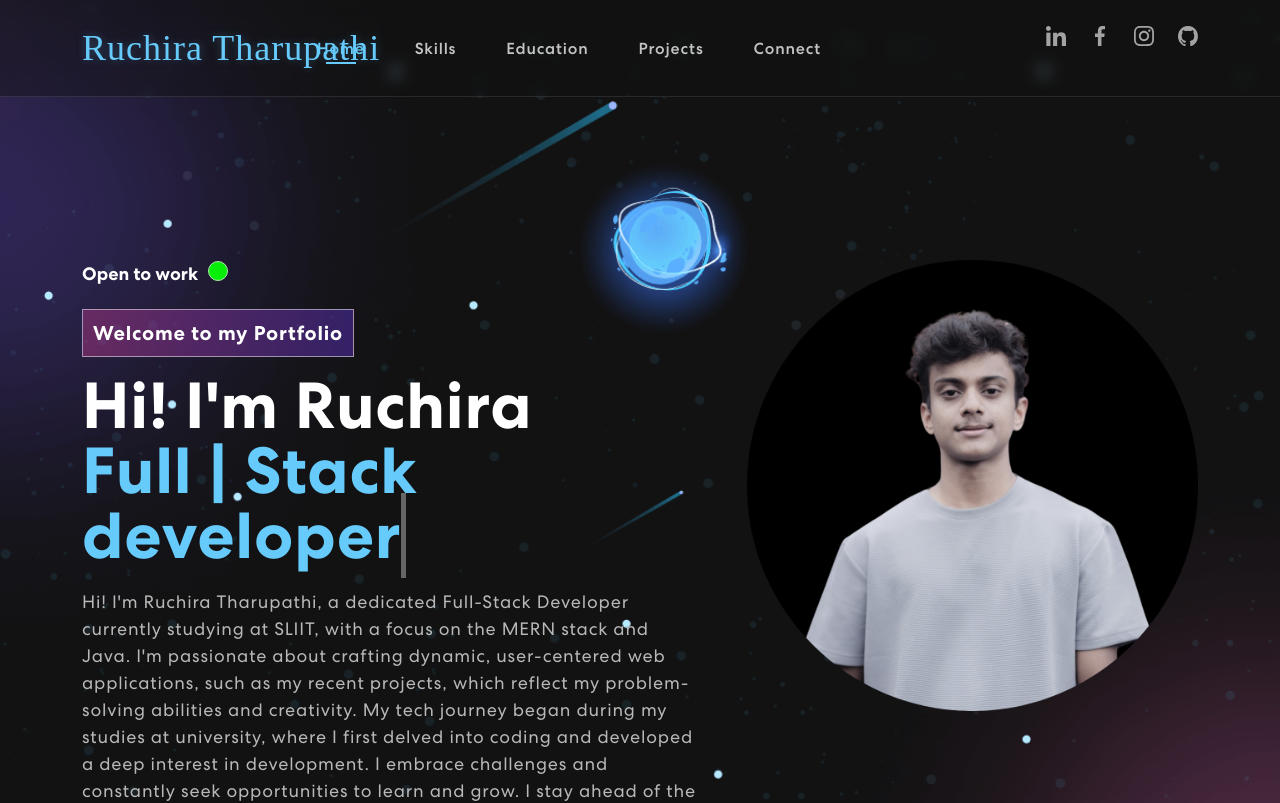
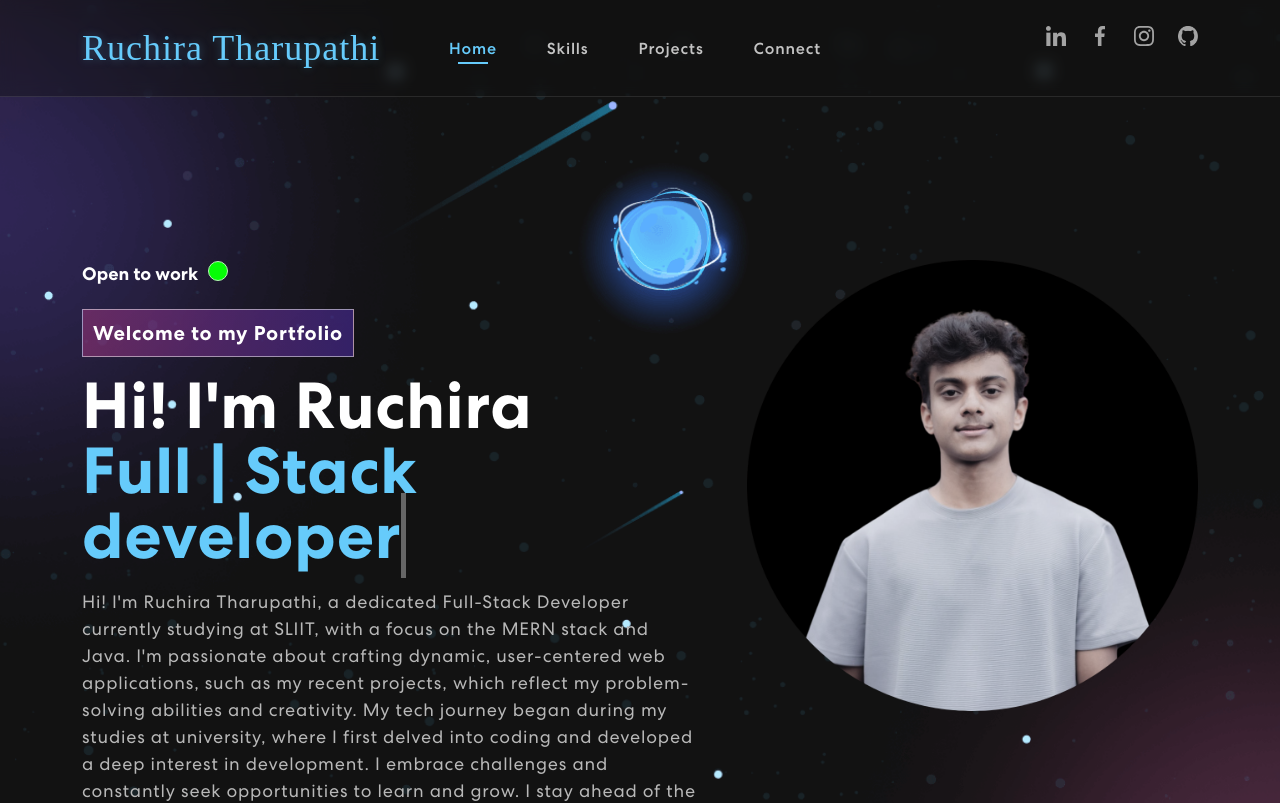
Before and after one commit to RuchiraRTG/portfolio, a React (Create React App) app: page / in a window 1280 px wide. Shown: the top 803 px of the page. Built offline with nearby package versions, Linux system fonts and the light colour scheme; a web font is replaced by a local one.

Commit message:
update app.js and nav.js fille

```diff
--- a/src/App.js
+++ b/src/App.js
@@ -15,7 +15,6 @@ function App() {
       <NavBar />
       <Banner />
       <Skills />
-      <Education />
       <Projects />
       <Contact />
       <Footer />
--- a/src/components/NavBar.js
+++ b/src/components/NavBar.js
@@ -47,7 +47,7 @@ export const NavBar = () => {
             <Nav className="ms-auto">
               <Nav.Link href="#home" className={activeLink === 'home' ? 'active navbar-link' : 'navbar-link'} onClick={() => onUpdateActiveLink('home')}>Home</Nav.Link>
               <Nav.Link href="#skills" className={activeLink === 'skills' ? 'active navbar-link' : 'navbar-link'} onClick={() => onUpdateActiveLink('skills')}>Skills</Nav.Link>
-              <Nav.Link href="#education" className={activeLink === 'education' ? 'active navbar-link' : 'navbar-link'} onClick={() => onUpdateActiveLink('education')}>Education</Nav.Link>
+              {/* <Nav.Link href="#education" className={activeLink === 'education' ? 'active navbar-link' : 'navbar-link'} onClick={() => onUpdateActiveLink('education')}>Education</Nav.Link> */}
               <Nav.Link href="#projects" className={activeLink === 'projects' ? 'active navbar-link' : 'navbar-link'} onClick={() => onUpdateActiveLink('projects')}>Projects</Nav.Link>
               <Nav.Link href="#connect" className={activeLink === 'connect' ? 'active navbar-link' : 'navbar-link'} onClick={() => onUpdateActiveLink('connect')}>Connect</Nav.Link>
             </Nav>
```
